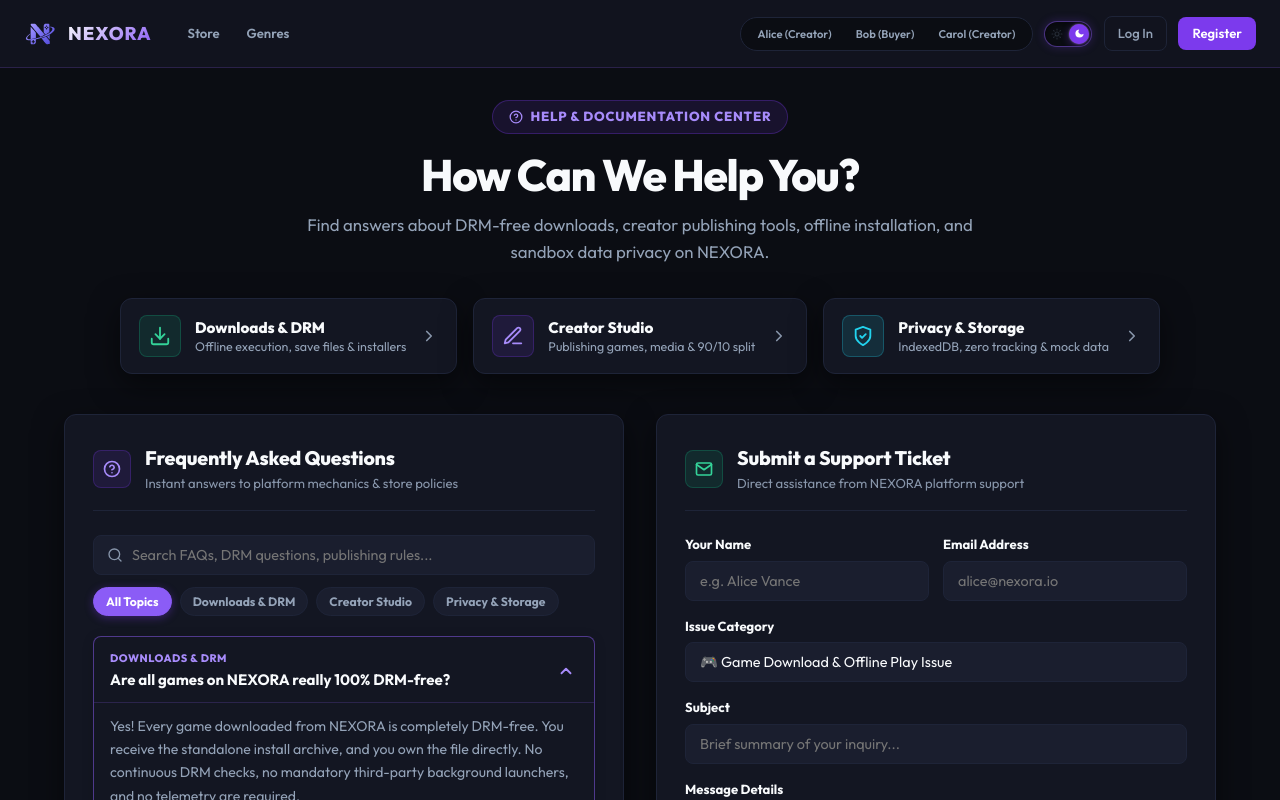
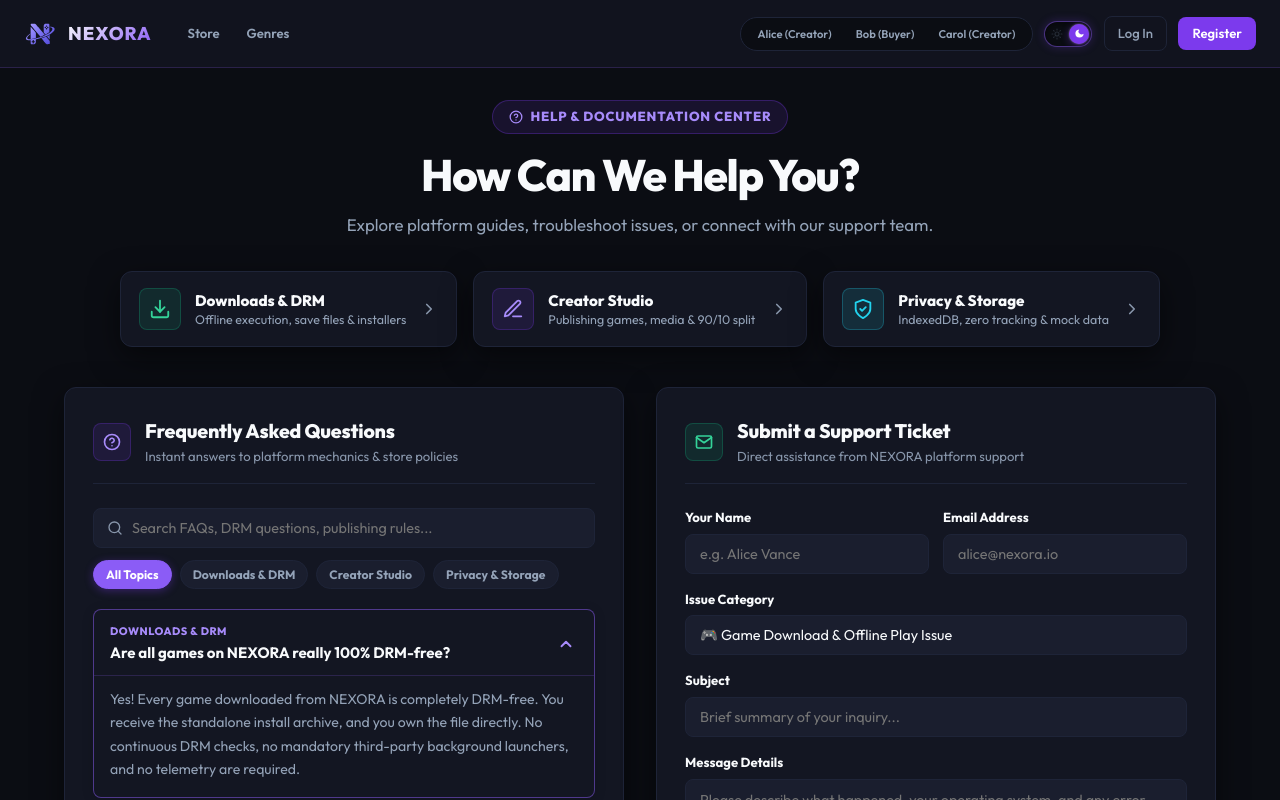
Before and after one commit to Greenteaguyz/NEXORA, an Angular app: page /support in a window 1280 px wide. Shown: the top 800 px of the page. Built offline with nearby package versions, Linux system fonts and the light colour scheme.

Commit message:
refactor(support): update hero subtitle to action-oriented copy

```diff
--- a/src/app/features/support/support.component.html
+++ b/src/app/features/support/support.component.html
@@ -11,7 +11,7 @@
     </div>
     <h1 class="support-title">How Can We Help You?</h1>
     <p class="support-subtitle">
-      Find answers about DRM-free downloads, creator publishing tools, offline installation, and sandbox data privacy on NEXORA.
+      Explore platform guides, troubleshoot issues, or connect with our support team.
     </p>
 
     <!-- Quick-Triage Hub Cards -->
```
